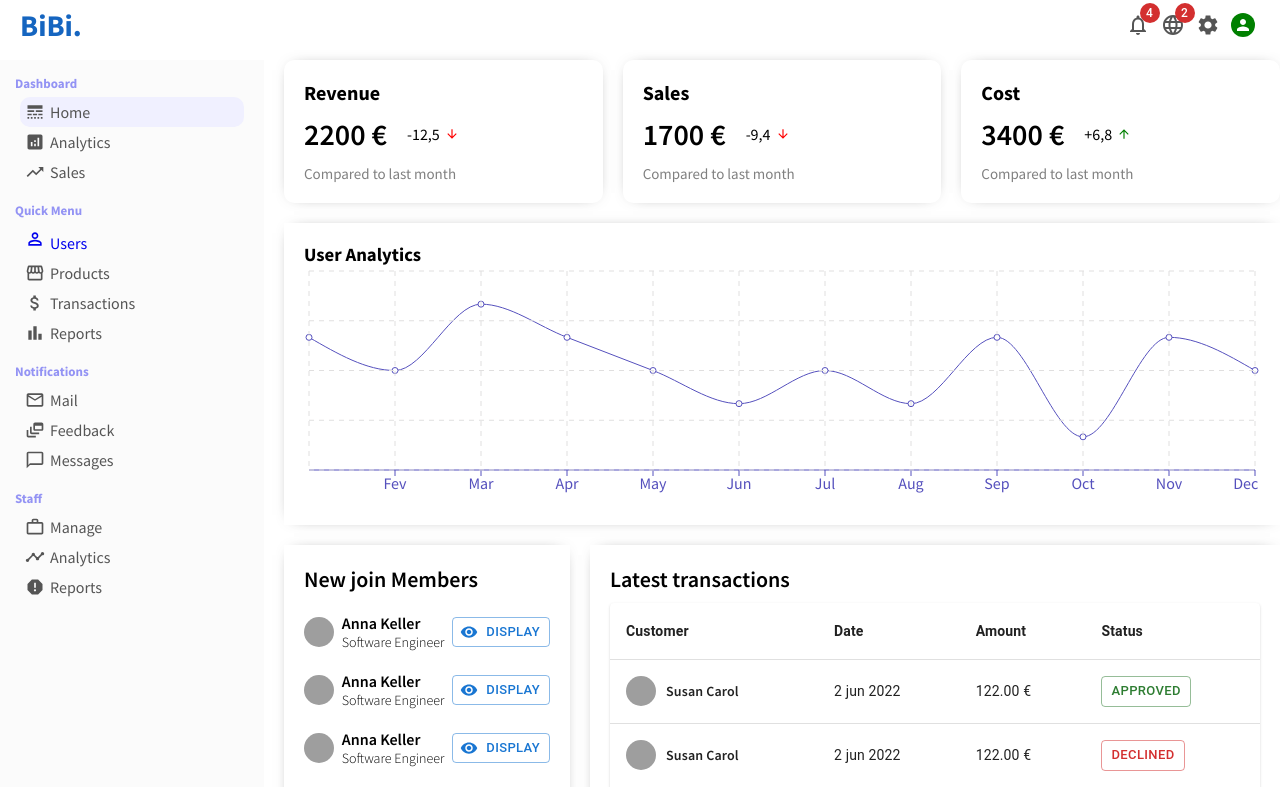
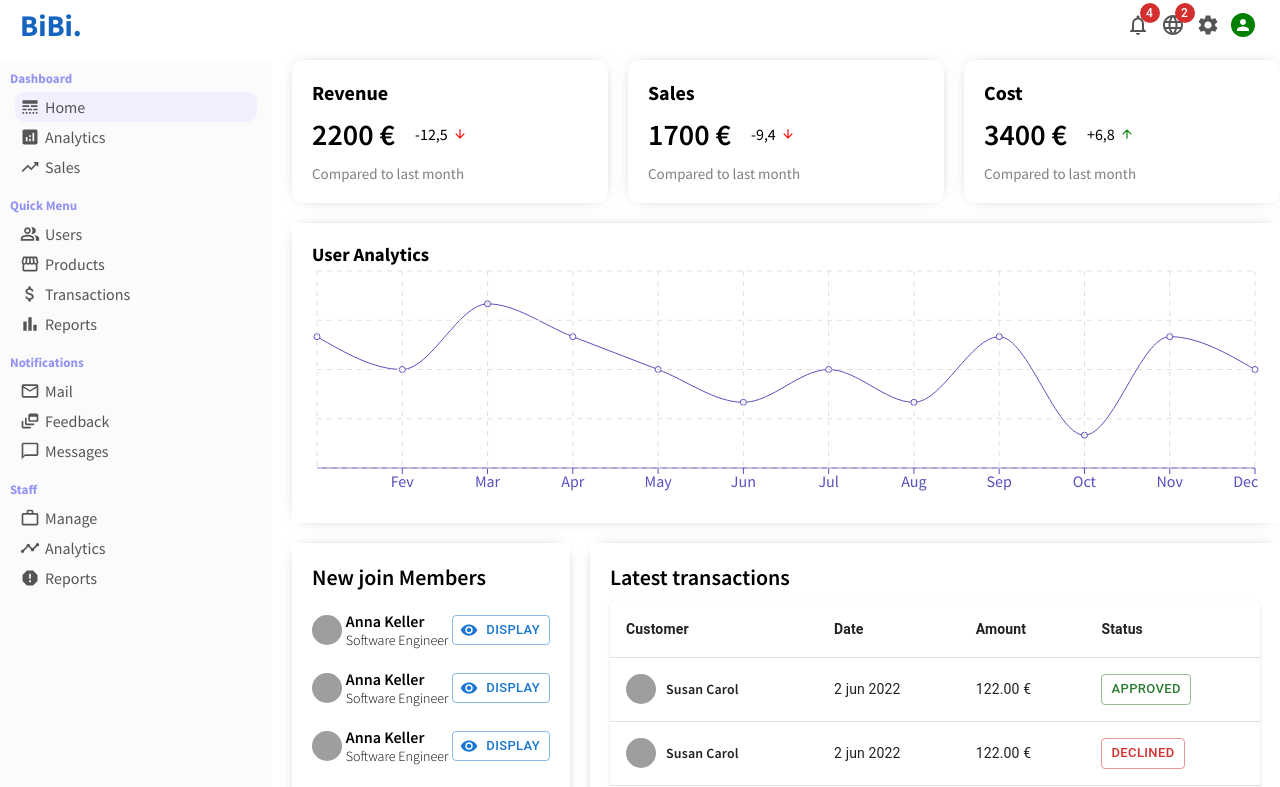
Before and after one commit to FaridAmimri/react-admin-dashboard, a React (Create React App) app: page / in a window 1280 px wide. Shown: the top 787 px of the page. Built offline with nearby package versions, Linux system fonts and the light colour scheme; grey boxes are pictures that could not be loaded.

Commit message:
Add products Link

```diff
--- a/src/components/Sidebar.jsx
+++ b/src/components/Sidebar.jsx
@@ -4,7 +4,7 @@ import styled from 'styled-components'
 import LineStyleIcon from '@mui/icons-material/LineStyle'
 import AnalyticsIcon from '@mui/icons-material/Analytics'
 import TrendingUpIcon from '@mui/icons-material/TrendingUp'
-import PermIdentityIcon from '@mui/icons-material/PermIdentity'
+import PeopleAltOutlinedIcon from '@mui/icons-material/PeopleAltOutlined'
 import StorefrontIcon from '@mui/icons-material/Storefront'
 import AttachMoneyIcon from '@mui/icons-material/AttachMoney'
 import BarChartIcon from '@mui/icons-material/BarChart'
@@ -40,16 +40,18 @@ function Sidebar() {
         <Menu>
           <Title>Quick Menu</Title>
           <List>
+            <Link to='/users'>
               <Item>
-              <Link to='/users'>
-                <PermIdentityIcon />
+                <PeopleAltOutlinedIcon />
                 Users
+              </Item>
             </Link>
-            </Item>
+            <Link to='/products'>
               <Item>
                 <StorefrontIcon />
                 Products
               </Item>
+            </Link>
             <Item>
               <AttachMoneyIcon />
               Transactions
@@ -104,15 +106,14 @@ export default Sidebar
 const Container = styled.div`
   flex: 1;
   width: 150px;
-  height: calc(100vh - 50px);
+  height: calc(100vh - 40px);
   background-color: #fbfbfb;
   position: sticky;
   top: 50px;
-  padding: 5px;
+  padding: 10px;
 `
 
 const Wrapper = styled.div`
-  padding: 10px;
   color: #555;
 `
 
@@ -128,6 +129,10 @@ const Title = styled.h3`
 const List = styled.ul`
   list-style: none;
   padding: 5px;
+  a {
+    text-decoration: none;
+    color: inherit;
+  }
   .active {
     background-color: rgb(240, 240, 255);
   }
@@ -139,9 +144,6 @@ const Item = styled.li`
   border-radius: 10px;
   padding: 5px;
   cursor: pointer;
-  a {
-    text-decoration: none;
-  }
   :hover {
     background-color: rgb(240, 240, 255);
   }
```
Lines whose indentation alone changed are shown as unchanged.
